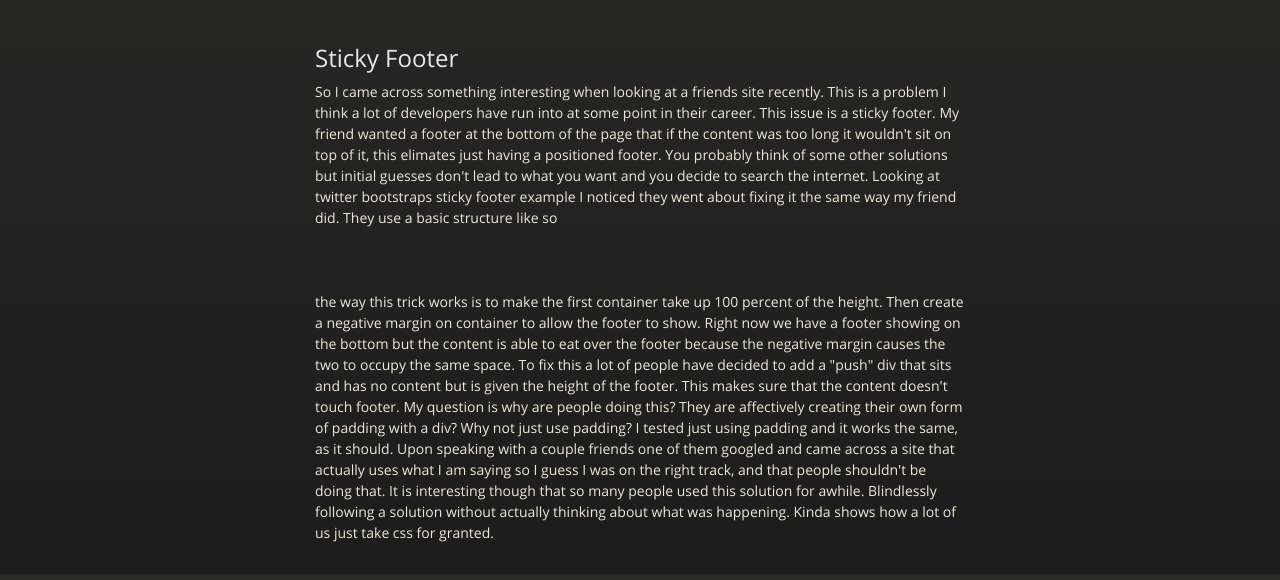
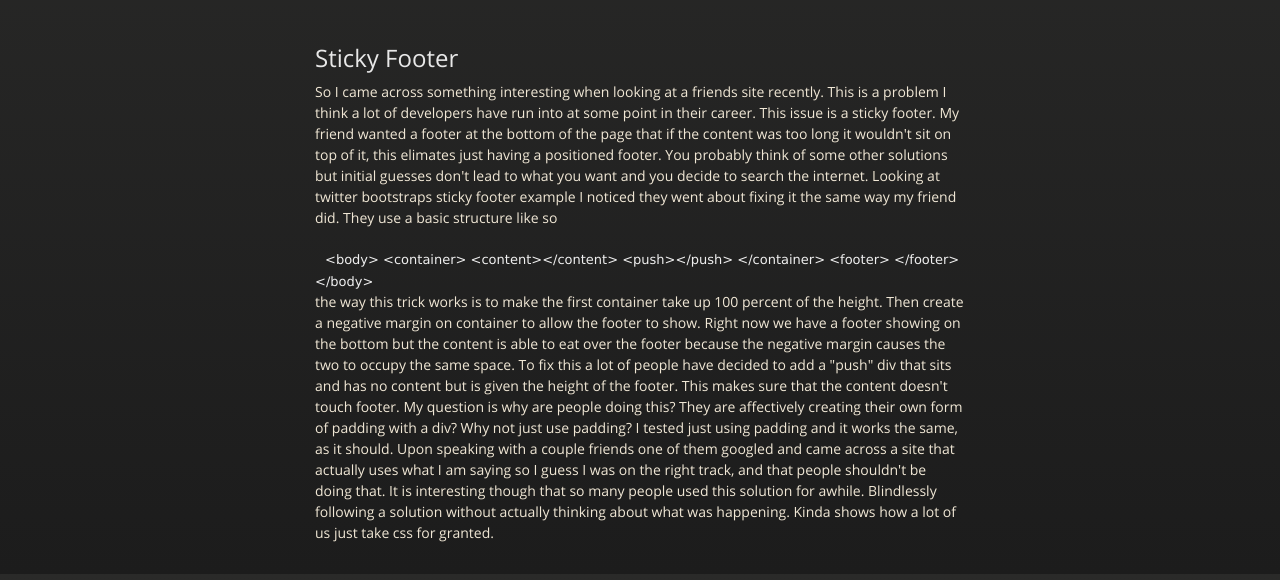
Before and after one commit to bs91/xxblakefailxx.github.io, a plain HTML site: page index.html in a window 1280 px wide. Shown: the part 226-806 px from the top of the page. Drawn offline with nearby package versions, Linux system fonts and the light colour scheme.

Commit message:
Update index.html

```diff
--- a/index.html
+++ b/index.html
@@ -39,14 +39,14 @@
 <a name="sticky-footer" class="anchor" href="#sticky-footer"><span class="octicon octicon-link"></span></a>Sticky Footer</h2>
 
 <p>So I came across something interesting when looking at a friends site recently. This is a problem I think a lot of developers have run into at some point in their career. This issue is a sticky footer. My friend wanted a footer at the bottom of the page that if the content was too long it wouldn't sit on top of it, this elimates just having a positioned footer. You probably think of some other solutions but initial guesses don't lead to what you want and you decide to search the internet. Looking at twitter bootstraps sticky footer example I noticed they went about fixing it the same way my friend did. They use a basic structure like so</p>
-<code><body>
-    <container>
-		<content></content>
-		<push></push>
-	</container>
-	<footer>
-	</footer>
-</body></code>
+<code>&lt;body&gt;
+    &lt;container&gt;
+		&lt;content&gt;&lt;/content&gt;
+		&lt;push&gt;&lt;/push&gt;
+	&lt;/container&gt;
+	&lt;footer&gt;
+	&lt;/footer&gt;
+&lt;/body&gt;</code>
 <p>the way this trick works is to make the first container take up 100 percent of the height. Then create a negative margin on container to allow the footer to show. Right now we have a footer showing on the bottom but the content is able to eat over the footer because the negative margin causes the two to occupy the same space. To fix this a lot of people have decided to add a "push" div that sits and has no content but is given the height of the footer. This makes sure that the content doesn't touch footer. My question is why are people doing this? They are affectively creating their own form of padding with a div? Why not just use padding? I tested just using padding and it works the same, as it should. Upon speaking with a couple friends one of them googled and came across a site that actually uses what I am saying so I guess I was on the right track, and that people shouldn't be doing that. It is interesting though that so many people used this solution for awhile. Blindlessly following a solution without actually thinking about what was happening. Kinda shows how a lot of us just take css for granted.</p>
       </section>
 
```
